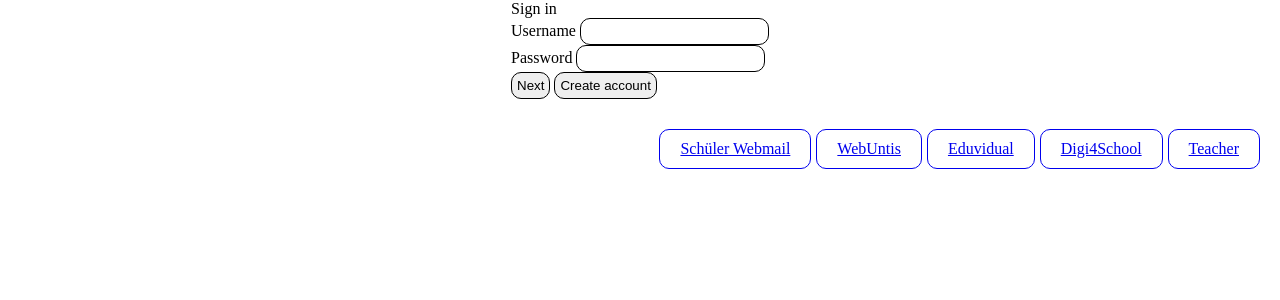
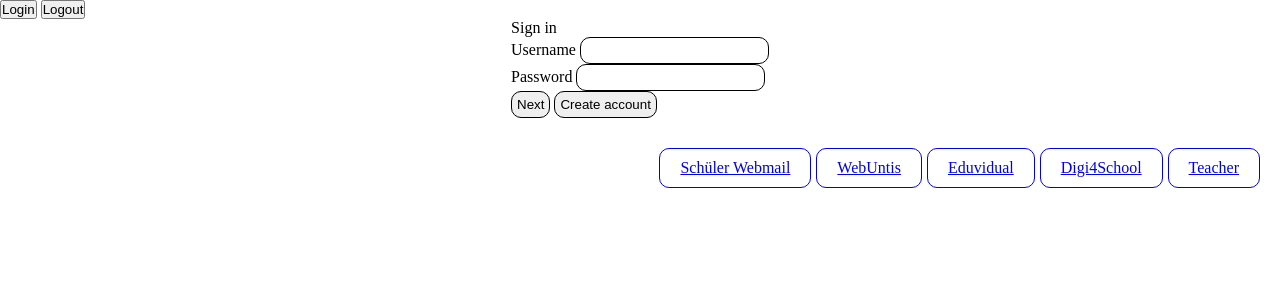
Before and after one commit to taktischer/web_calendar, a Django app: page /login/?next=/ in a window 1280 px wide. Shown: the part 97-397 px from the top of the page. Run offline with Django 4.2, Linux system fonts and the light colour scheme.

Commit message:
styled a little bit the buttons and wanna add login and logout button

```diff
--- a/static/styles.css
+++ b/static/styles.css
@@ -77,7 +77,8 @@
 }
 
 .calendar-day-button {
-    padding: 19px 22px;
+    width: 50px;
+    height: 50px;
     background-color: white;
     display: flex;
     justify-content: center;
--- a/templates/base.html
+++ b/templates/base.html
@@ -31,6 +31,10 @@
     <header id="title">
         <h1>Web-Calendar</h1>
     </header>
+    <div id="login-out-container">
+        <button class="login-out">Login</button>
+        <button class="login-out">Logout</button>
+    </div>
     <main id="content">
         {% block content %}
         {% endblock %}
```
